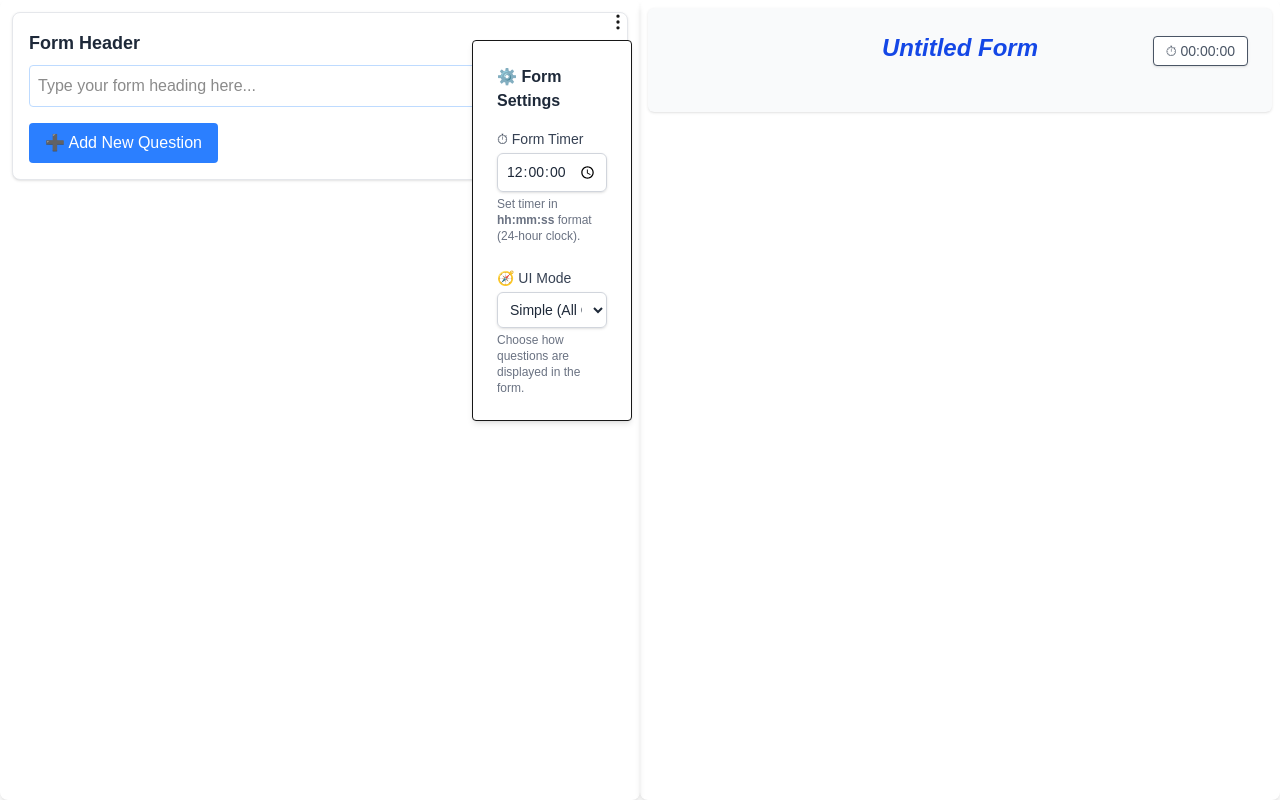
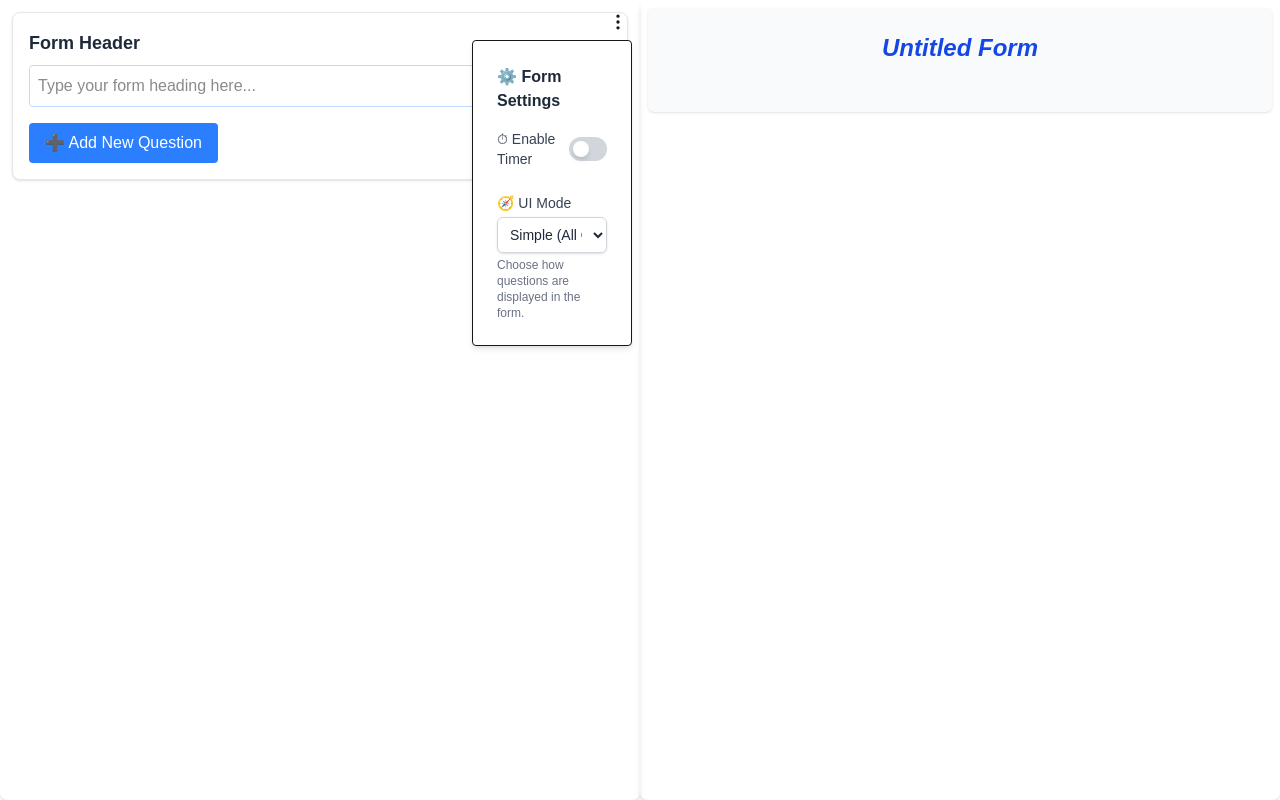
Before and after one commit to Bhavye2003Developer/EaseForms, a Next.js app: page /create in a window 1280 px wide. Both pictures are taken after a click on the button 618 px from the left and 22 px from the top of the page. Built offline with nearby package versions, Linux system fonts and the light colour scheme.

Commit message:
added timer toggler

```diff
--- a/src/components/create-ui/FormPreviewer.tsx
+++ b/src/components/create-ui/FormPreviewer.tsx
@@ -7,7 +7,7 @@ const FormPreviewer = () => {
   const {
     form: {
       formData: { formHeader },
-      settings: { timer },
+      settings: { timer, isTimerEnabled },
     },
   } = useFormStore();
 
@@ -17,7 +17,7 @@ const FormPreviewer = () => {
         <h1 className="text-2xl font-semibold italic text-center text-blue-700">
           {formHeader.title || "Untitled Form"}
         </h1>
-        {timer && (
+        {isTimerEnabled && (
           <span className="absolute right-0 top-1 text-sm text-gray-600 bg-white px-3 py-1 rounded shadow-sm border">
             ⏱ {timer}
           </span>
--- /dev/null
+++ b/src/components/create-ui/Options/SimpleQuestionUI.tsx
@@ -0,0 +1,29 @@
+import { QuestionType } from "@/utils/types";
+import AnswerBox from "../AnswerBox";
+
+export default function SimpleQuestionUI({
+  questions,
+}: {
+  questions: QuestionType[];
+}) {
+  return (
+    <div>
+      {questions.map((question) => (
+        <div
+          key={question.id}
+          className="p-4 border border-gray-300 rounded-md bg-white shadow-sm"
+        >
+          <h2 className="text-lg font-medium text-gray-800">
+            {question.title}
+          </h2>
+          <AnswerBox
+            isInteractive={true}
+            data={question.ans.data}
+            questionId={question.id}
+            option={question.ans.type}
+          />
+        </div>
+      ))}
+    </div>
+  );
+}
--- a/src/components/create-ui/QuestionsView.tsx
+++ b/src/components/create-ui/QuestionsView.tsx
@@ -1,9 +1,9 @@
 "use client";
 
 import useFormStore from "@/utils/useFormStore";
-import AnswerBox from "./AnswerBox";
 import SingleQuestionUI from "./SingleQuestionUI";
 import { QuestionsUIMode } from "@/utils/types";
+import SimpleQuestionUI from "./Options/SimpleQuestionUI";
 
 export default function QuestionsView() {
   const {
@@ -16,22 +16,7 @@ export default function QuestionsView() {
   return (
     <div className="space-y-4">
       {UIMode === QuestionsUIMode.Simple ? (
-        questions.map((question) => (
-          <div
-            key={question.id}
-            className="p-4 border border-gray-300 rounded-md bg-white shadow-sm"
-          >
-            <h2 className="text-lg font-medium text-gray-800">
-              {question.title}
-            </h2>
-            <AnswerBox
-              isInteractive={true}
-              data={question.ans.data}
-              questionId={question.id}
-              option={question.ans.type}
-            />
-          </div>
-        ))
+        <SimpleQuestionUI questions={questions} />
       ) : (
         <SingleQuestionUI questions={questions} />
       )}
--- a/src/components/create-ui/SettingsDialog.tsx
+++ b/src/components/create-ui/SettingsDialog.tsx
@@ -8,6 +8,7 @@ export default function SettingsDialog() {
     form: { settings },
     updateTimer,
     updateUIMode,
+    toggleTimerEnabled,
   } = useFormStore();
 
   return (
@@ -15,6 +16,23 @@ export default function SettingsDialog() {
       <h2 className="text-base font-semibold mb-4">⚙️ Form Settings</h2>
 
       <div className="space-y-6">
+        <div className="flex items-center justify-between">
+          <label className="font-medium text-gray-700">⏱ Enable Timer</label>
+          <button
+            onClick={toggleTimerEnabled}
+            className={`w-12 h-6 flex items-center rounded-full p-1 transition-colors duration-300 ${
+              settings.isTimerEnabled ? "bg-blue-500" : "bg-gray-300"
+            }`}
+          >
+            <div
+              className={`bg-white w-4 h-4 rounded-full shadow-md transform transition-transform duration-300 ${
+                settings.isTimerEnabled ? "translate-x-6" : "translate-x-0"
+              }`}
+            />
+          </button>
+        </div>
+
+        {settings.isTimerEnabled && (
           <div>
             <label className="block mb-1 font-medium text-gray-700">
               ⏱ Form Timer
@@ -30,7 +48,9 @@ export default function SettingsDialog() {
               Set timer in <strong>hh:mm:ss</strong> format (24-hour clock).
             </p>
           </div>
+        )}
 
+        {/* UI Mode Select */}
         <div>
           <label className="block mb-1 font-medium text-gray-700">
             🧭 UI Mode
--- a/src/utils/types.ts
+++ b/src/utils/types.ts
@@ -53,6 +53,7 @@ export type FormType = {
     questions: QuestionType[];
   };
   settings: {
+    isTimerEnabled: boolean;
     timer: string;
     UIMode: QuestionsUIMode;
   };
--- a/src/utils/useFormStore.ts
+++ b/src/utils/useFormStore.ts
@@ -9,7 +9,6 @@ import {
   QuestionType,
   VersionType,
 } from "./types";
-import { stat } from "fs";
 interface FormState {
   form: FormType;
   currentVersionId: number;
@@ -25,11 +24,13 @@ interface FormState {
   updateAnswerData: (questionId: number, updatedData: AnswerDataType) => void;
   updateTimer: (updatedTimer: string) => void;
   updateUIMode: (selectedUIMode: QuestionsUIMode) => void;
+  toggleTimerEnabled: () => void;
 }
 
 const useFormStore = create<FormState>()((set, get) => ({
   form: {
     settings: {
+      isTimerEnabled: false,
       timer: "00:00:00",
       UIMode: QuestionsUIMode.Simple,
     },
@@ -216,6 +217,18 @@ const useFormStore = create<FormState>()((set, get) => ({
       },
     }));
   },
+  toggleTimerEnabled: () => {
+    set((state) => ({
+      ...state,
+      form: {
+        ...state.form,
+        settings: {
+          ...state.form.settings,
+          isTimerEnabled: !state.form.settings.isTimerEnabled,
+        },
+      },
+    }));
+  },
 }));
 
 export default useFormStore;
```
Lines whose indentation alone changed are shown as unchanged.
